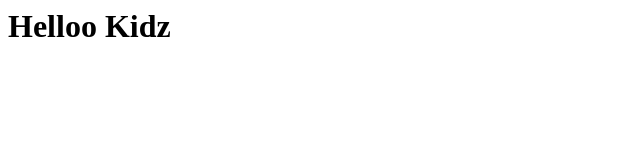
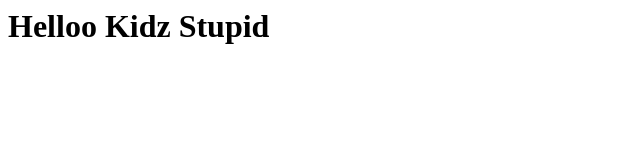
Before and after one commit to mphong2412/GitDemo, a plain HTML site: page index.html in a window 1280 px wide. Shown: the whole page, without its empty margins (0-640 px from the left). Drawn offline with Linux system fonts and the light colour scheme.

Commit message:
Thong commit

```diff
--- a/index.html
+++ b/index.html
@@ -1 +1 @@
-<h1>Helloo Kidz</h1>
+<h1>Helloo Kidz Stupid</h1>
```
